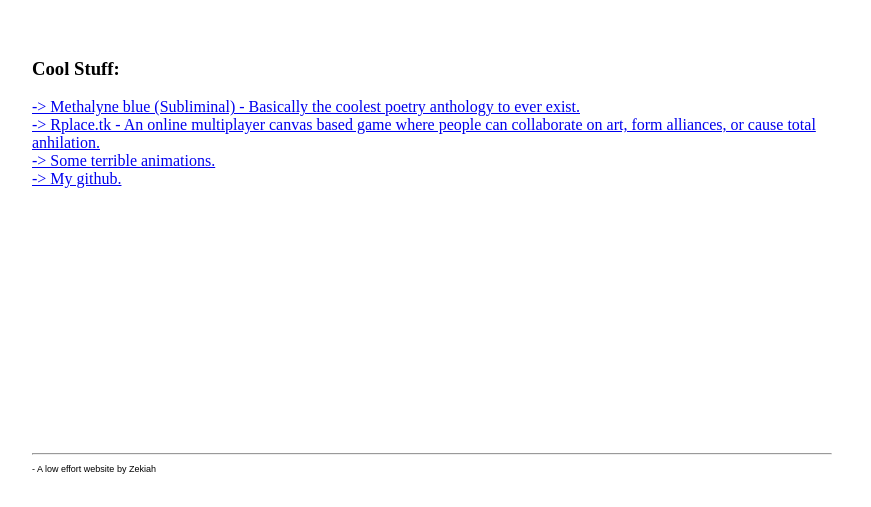
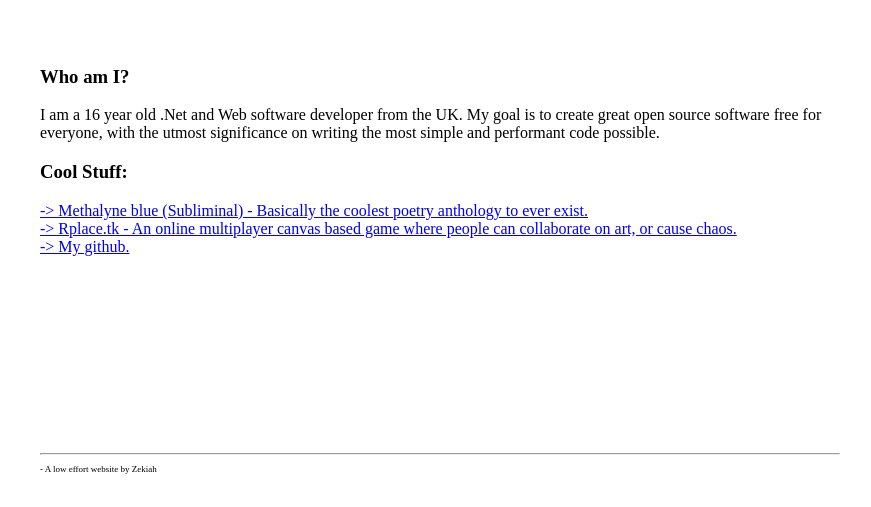
Before and after one commit to Zekiah-A/zekiah-a.github.io, a plain HTML site: page index.html in a window 1280 px wide. Shown: the part 301-808 px from the top of the page, without its empty margins (208-1079 px from the left). Drawn offline with Linux system fonts and the light colour scheme.

Commit message:
Personal page designs + bop

```diff
--- a/index.html
+++ b/index.html
@@ -3,48 +3,22 @@
 <head>
 	<title>Zekiah-A</title>
 	<meta charset="UTF-8">
+	<link rel="stylesheet" href="./styles.css">
 	<style>
-		h1, p {
-			font-family: Arial, sans-serif;
-			font-size: xx-large;
-		}
-
-		.centre {
-			margin: auto;
-			width: min(100%, 800px);
-			position: realtive;
-		}
-
-		.animate-top {
-			position: relative;
-			animation: animatetop 0.4s
-		}
-
-		@keyframes animatetop
-		{
-			from {
-				top: -100px;
-				opacity: 0;
-			}
-
-			to {
-				top: 0;
-				opacity: 1;
-			}
-		}
 	</style>
 </head>
 
 <body>
 	<div class="centre">
-		<h1>Zekiah.</h1>
+		<h1 title>Zekiah.</h1>
 		<img src="cool_emoji.png" alt="yes, it's cool, i know..." width="100%" height="100">
-		<p>How can I sum up 5 years of <span class="animate-top" id="changer">experience</span> into one quote? Wait, I just did.</p>
+		<p title>How can I sum up 5 years of <span class="animate-top" id="changer">experience</span> into one quote? Wait, I just did.</p>
 		<br>
+		<h3> Who am I? </h3>
+		<p>I am a <span id="age">??</span> year old .Net and Web software developer from the UK. My goal is to create great open source software free for everyone, with the utmost significance on writing the most simple and performant code possible.</p>
 		<h3> Cool Stuff: </h3>
 		<a href="https://zekiah-a.github.io/Subliminal/">-> Methalyne blue (Subliminal) - Basically the coolest poetry anthology to ever exist.</a> <br>
-		<a href="https://rplace.tk">-> Rplace.tk - An online multiplayer canvas based game where people can collaborate on art, form alliances, or cause total anhilation.</a> <br>
-		<a href="https://www.youtube.com/channel/UCfXISF-hFL8VqpVWZhgRFDw">-> Some terrible animations.</a> <br>
+		<a href="https://rplace.tk">-> Rplace.tk - An online multiplayer canvas based game where people can collaborate on art, or cause chaos.</a> <br>
 		<a href="https://github.com/Zekiah-A">-> My github.</a> <br>
 
 		<div style="position: fixed; bottom: 16px; width: min(100%, 800px);">
@@ -54,9 +28,10 @@
 	</div>
 </body>
 <script>
-	var texts = ["adversity", "experience", "stuff", "s o c i e t y"]
-	var point = 0
+	const texts = ["adversity", "experience", "stuff", "s o c i e t y"]
+	let point = 0
 
+	// Title animation
 	setInterval(() => {
 		changer.innerText = texts[point]
 		changer.className = "animate-top"
@@ -64,5 +39,8 @@
 
 		point = point < texts.length - 1 ? point + 1 : 0
 	}, 2000)
+
+	// Age
+	age.textContent = new Date(Date.now() - new Date(2006, 3, 8)).getUTCFullYear() - 1970
 </script>
 </html>
--- a/styles.css
+++ b/styles.css
@@ -0,0 +1,39 @@
+html {
+    overflow: hidden;
+}
+
+body {
+    position: absolute;
+    margin: 8px;
+    width: 100%;
+    height: 100%;
+    overflow: hidden;
+}
+
+h1[title], p[title] {
+    font-family: Arial, sans-serif;
+    font-size: xx-large;
+}
+
+.centre {
+    margin: auto;
+    width: min(100%, 800px);
+    position: relative;
+}
+
+.animate-top {
+    position: relative;
+    animation: animatetop 0.4s
+}
+
+@keyframes animatetop {
+    from {
+        top: -100px;
+        opacity: 0;
+    }
+
+    to {
+        top: 0;
+        opacity: 1;
+    }
+}
```
